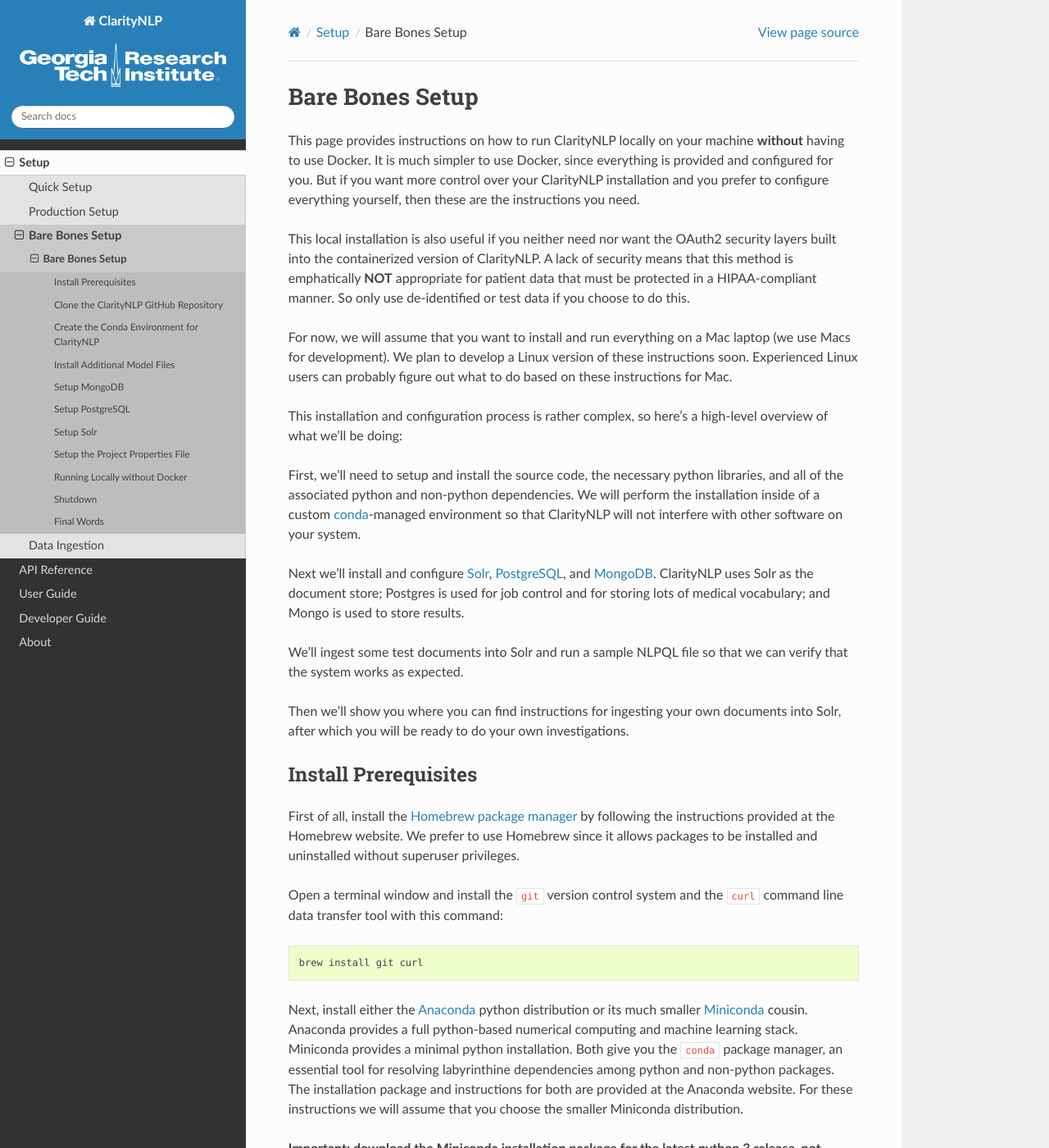
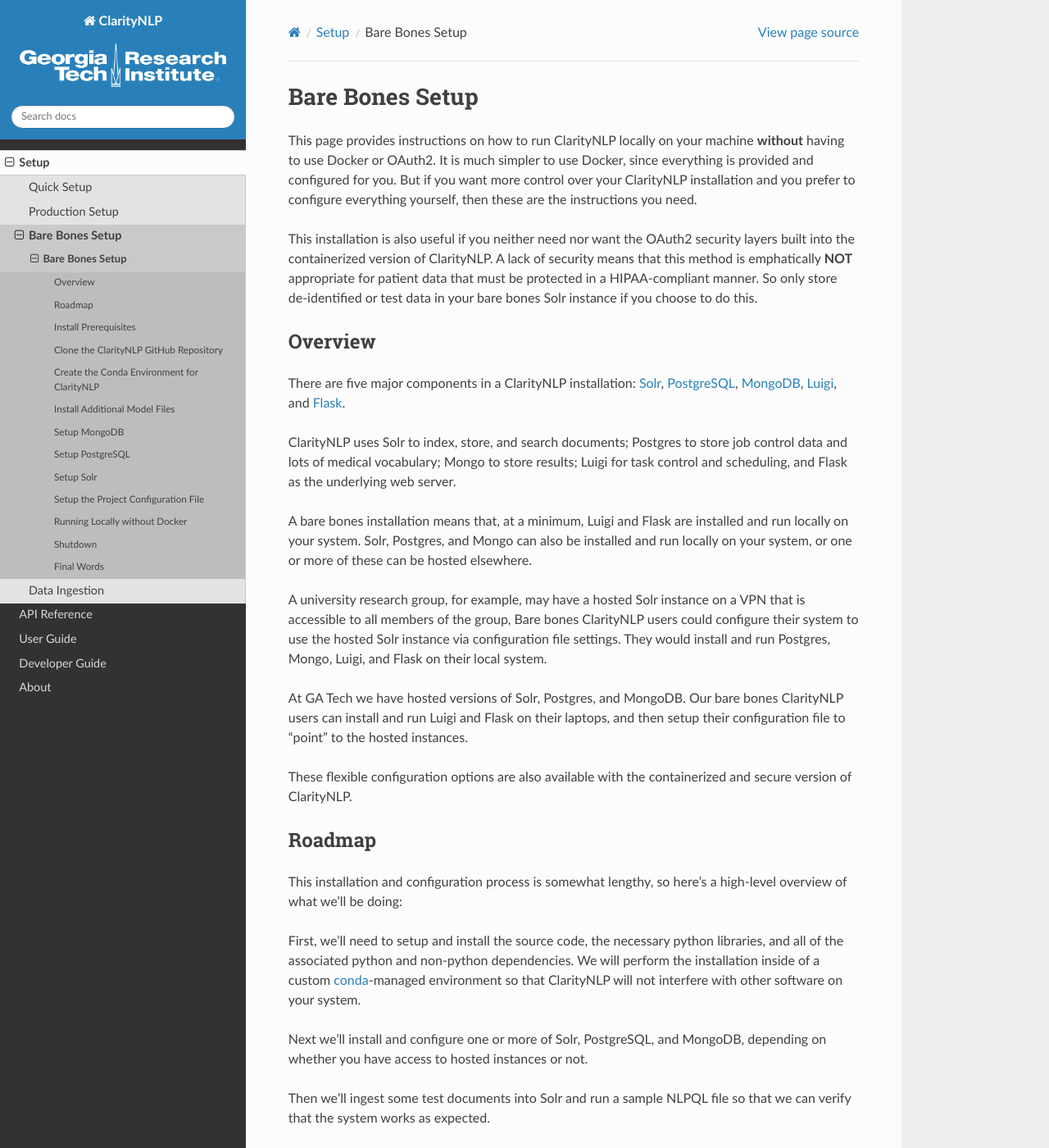
Before and after one commit to ClarityNLP/ClarityNLP, a Sphinx documentation site: the page built from docs/setup/bare-bones-setup.rst, in a window 1280 px wide and 1400 px high. Shown: the whole window at 82% size. Built offline with Sphinx 7.4.7 and the Read the Docs theme 2.0.0, drawn with Linux system fonts in a browser that asks for light colours; pages that are not in the unit, such as notebooks, are missing from menus; some of the changed text lies outside the part shown.

Commit message:
more work on the barebones documentation

```diff
--- a/docs/setup/bare-bones-setup.rst
+++ b/docs/setup/bare-bones-setup.rst
@@ -2,24 +2,54 @@
 ================
 
 This page provides instructions on how to run ClarityNLP locally on your
-machine **without** having to use Docker. It is much simpler to use Docker,
-since everything is provided and configured for you. But if you want more
-control over your ClarityNLP installation and you prefer to configure
+machine **without** having to use Docker or OAuth2. It is much simpler to use
+Docker, since everything is provided and configured for you. But if you want
+more control over your ClarityNLP installation and you prefer to configure
 everything yourself, then these are the instructions you need.
 
-This local installation is also useful if you neither need nor want
-the OAuth2 security layers built into the containerized version of
-ClarityNLP. A lack of security means that this method is emphatically
-**NOT** appropriate for patient data that must be protected in a
-HIPAA-compliant manner. So only use de-identified or test data if you
-choose to do this.
+This installation is also useful if you neither need nor want the OAuth2
+security layers built into the containerized version of ClarityNLP. A lack
+of security means that this method is emphatically **NOT** appropriate for
+patient data that must be protected in a HIPAA-compliant manner. So only store
+de-identified or test data in your bare bones Solr instance if you choose
+to do this.
 
-For now, we will assume that you want to install and run everything on
-a Mac laptop (we use Macs for development). We plan to develop a Linux version
-of these instructions soon. Experienced Linux users can probably figure out
-what to do based on these instructions for Mac.
+Overview
+--------
 
-This installation and configuration process is rather complex, so here's a
+There are five major components in a ClarityNLP installation:
+`Solr <https://lucene.apache.org/solr/>`_,
+`PostgreSQL <https://www.postgresql.org/>`_,
+`MongoDB <https://www.mongodb.com/>`_,
+`Luigi <https://luigi.readthedocs.io/en/stable/#>`_, and
+`Flask <http://flask.pocoo.org/>`_.
+
+ClarityNLP uses Solr to index, store, and search documents; Postgres to store
+job control data and lots of medical vocabulary; Mongo to store results;
+Luigi for task control and scheduling, and Flask as the underlying web server.
+
+A bare bones installation means that, at a minimum, Luigi and Flask are
+installed and run locally on your system. Solr, Postgres, and Mongo can also
+be installed and run locally on your system, or one or more of these can be
+hosted elsewhere.
+
+A university research group, for example, may have a hosted Solr instance on a
+VPN that is accessible to all members of the group, Bare bones ClarityNLP users
+could configure their system to use the hosted Solr instance via configuration
+file settings. They would install and run Postgres, Mongo, Luigi, and Flask on
+their local system.
+
+At GA Tech we have hosted versions of Solr, Postgres, and MongoDB. Our bare
+bones ClarityNLP users can install and run Luigi and Flask on their laptops,
+and then setup their configuration file to "point" to the hosted instances.
+
+These flexible configuration options are also available with the containerized
+and secure version of ClarityNLP.
+
+Roadmap
+-------
+
+This installation and configuration process is somewhat lengthy, so here's a
 high-level overview of what we'll be doing:
 
 First, we'll need to setup and install the source code, the necessary python
@@ -28,18 +58,21 @@
 `conda <https://www.anaconda.com>`_-managed environment
 so that ClarityNLP will not interfere with other software on your system.
 
-Next we'll install and configure `Solr <https://lucene.apache.org/solr/>`_,
-`PostgreSQL <https://www.postgresql.org/>`_, and
-`MongoDB <https://www.mongodb.com/>`_. ClarityNLP uses Solr as the document
-store; Postgres is used for job control and for storing lots of medical
-vocabulary; and Mongo is used to store results.
+Next we'll install and configure one or more of Solr, PostgreSQL, and MongoDB,
+depending on whether you have access to hosted instances or not.
 
-We'll ingest some test documents into Solr and run a sample NLPQL file so that
-we can verify that the system works as expected.
+Then we'll ingest some test documents into Solr and run a sample NLPQL file so
+that we can verify that the system works as expected.
 
-Then we'll show you where you can find instructions for ingesting your own
-documents into Solr, after which you will be ready to do your own
+After that we'll show you where you can find instructions for ingesting your
+own documents into Solr, after which you will be ready to do your own
 investigations.
+
+For now, we will assume that you want to install and run everything on
+a Mac laptop (we use Macs for development). We plan to develop a Linux version
+of these instructions soon. Experienced Linux users can probably figure out
+what to do based on these instructions for Mac.
+
 
 Install Prerequisites
 ---------------------
@@ -81,25 +114,32 @@
 Open a terminal window on your system and change directories to wherever you
 want to install ClarityNLP. Create a new folder called ``ClarityNLPBareBones``,
 to emphasize that it will hold a version of ClarityNLP configured for running
-locally on your system without Docker. There are several subprojects for
-ClarityNLP. You may want to try some of them, so it is best to organize
-everything under this single folder. You can create the umbrella folder, clone
-the repo, and initialize the various git submodules with these commands:
+locally on your system without Docker or OAuth2. You can create the umbrella
+folder, clone the repo, and initialize all submodules with these commands:
 ::
-
    cd /some/location/on/your/disk
    mkdir ClarityNLPBareBones
    cd ClarityNLPBareBones
    git clone --recurse-submodules https://github.com/ClarityNLP/ClarityNLP.git
    cd ClarityNLP
-   # git checkout develop
-   git submodule update --init --recursive --remote
+
+This command sequence will give you an up-to-date checkout of the master
+branch of the main ClarityNLP project. It will also checkout the latest master
+branch of all git submodules (additional code that ClarityNLP needs).
+
+The master branch of the git repository holds the most stable and well-tested
+version of ClarityNLP. If you instead want the latest development code, with
+the caveat that it will be less mature than the code in the master branch,
+checkout the ``develop`` branch of the repo with these additional commands:
+::
+   git checkout develop
+   git submodule foreach git pull origin develop
+
+After checking out your desired branch of the repository, change to the
+``barebones_setup`` folder of the repo with:
+::
    cd barebones_setup
 
-If you want the latest (and possibly unstable) code, checkout the ``develop``
-branch of the repo as indicated here as an optional step. If you prefer a much
-better tested and more stable release, stay on the ``master`` branch, which you
-get by default.
 
 Create the Conda Environment for ClarityNLP
 -------------------------------------------
@@ -145,7 +185,7 @@
 
 ClarityNLP uses the ``spacy`` and ``nltk`` natural language processing
 libraries, which require additional support files. From the same terminal
-window in the ``local_install`` folder, run these commands to install the
+window in the ``barebones_setup`` folder, run these commands to install the
 support files:
 ::
    conda activate claritynlp   # if not already active
@@ -157,8 +197,8 @@
 -------------
 
 ClarityNLP stores results in `MongoDB <https://www.mongodb.com/>`_, so you
-will need a MongoDB server running on your system. Use Homebrew to install
-MongoDB with this command:
+will need a MongoDB server running on your system. If you do not have access
+to a hosted MongoDB installation, use Homebrew to install MongoDB with:
 ::
    brew install mongodb
 
@@ -178,21 +218,16 @@
 server. From a **different** terminal window, start the MongoDB client by
 running ``mongo``. If the client launches successfully you should see a ``>``
 prompt. Enter ``show databases`` at the prompt and press enter. The system
-should respond with at least the *admin* and *test* databases. If you see this
-your installation should be OK. You can stop the client by typing ``exit`` at
-the prompt. Stop the mongo server by running <CTRL>-C in the server window.
+should respond with at least the *admin* and *test* databases. If you see both
+listed your installation should be OK. You can stop the client by typing
+``exit`` at the prompt. Stop the mongo server by running <CTRL>-C in the
+server window.
 
-
-.. MongoDB listens by default on port 27017, which is what we assume in these
-.. instructions. Make sure your ``project.cfg`` file contains the following
-.. entries in the ``[mongo]`` section:
-.. ::
-   [mongo]
-   host=localhost
-   port=27017
-   db=nlp
-   working_index=job_id
-   working_collection=pipeline_temp
+If you have access to a hosted MongoDB instance, you will need to know the
+hostname for your ``mongod`` server as well as the port number that it listens
+on. If your hosted instance requires user accounts, you will also need to know
+your username and password. These will be entered into the ``project.cfg``
+file in a later step below.
 
 
 Setup PostgreSQL
@@ -202,15 +237,17 @@
 job control and for storing OMOP vocabulary files. Perhaps the easiest option
 for installing Postgres on MacOSX is to download and install
 `Postgres.app <https://postgresapp.com/>`_, which takes care of most of the
-setup and configuration for you. Download the .dmg file from the Postgres.app
-website, run the installer, and click `initialize` to create a new server.
+setup and configuration for you. If you do not have access to a hosted Postgres
+server, download the .dmg file from the Postgres.app website, run the
+installer, and click `initialize` to create a new server.
 
 After everything is installed and running, you will see an elephant icon in
 the menu bar at the upper right corner of your screen. Click the icon and a
 menu will appear. The button in the lower right corner of the menu can be used
 to start and stop the database server. For now, click the button and stop the
 server, since we need to make a small change to the postgres configuration
-file.
+file. You will need to follow these configuration steps as well if you have a
+hosted Postgres instance.
 
 Edit the PostgreSQL Config File
 ^^^^^^^^^^^^^^^^^^^^^^^^^^^^^^^
@@ -226,7 +263,8 @@
 Open a text editor, browse to the Postgres data directory, and open the file
 ``postgresql.conf``. Search the file for the entry ``max_wal_size``, which
 governs the size of the write-ahead log (hence the WAL acronym). If the
-entry happens to be commented out, uncomment it. Set its value to 30GB. By
+entry happens to be commented out, uncomment it. Set its value to 30GB (if
+the value is already greater than 30GB don't change it). By
 doing this we prevent checkpoints from occurring too frequently and slowing
 down the data ingest process. Save the file after editing.
 
@@ -246,7 +284,7 @@
    CREATE ROLE clarity_user WITH LOGIN PASSWORD 'password';
    CREATE DATABASE clarity;
    GRANT SELECT, INSERT, UPDATE, DELETE ON ALL TABLES IN SCHEMA nlp TO clarity_user;
-   GRANT USAGE, SELECT ON ALL SEQUENCES IN SCHEMA nlp to clarity_user;
+   GRANT USAGE, SELECT ON ALL SEQUENCES IN SCHEMA nlp TO clarity_user;
 
 These commands create the database and grant the ``clarity_user`` sufficient
 privileges for use with ClarityNLP.
@@ -317,7 +355,8 @@
 Setup Solr
 ----------
 ClarityNLP uses `Solr <http://lucene.apache.org/solr/>`_ as its document store.
-Install Solr with Homebrew by running this command:
+If you do not have access to a hosted Solr instance, install Solr with Homebrew
+by running this command:
 ::
    brew install solr
 
@@ -328,15 +367,24 @@
    solr start
 
 After starting Solr, check to see that it is running by opening a web browser
-to ``http://localhost:8983``.  You should see the Solr admin dashboard. If you
-do, your local Solr installation is up and running.
+to ``http://localhost:8983`` (or the appropriate URL for your hosted instance).
+You should see the Solr admin dashboard. If you do, your Solr installation is
+up and running.
 
 We need to do some additional configuration of the Solr server and ingest
 some test documents. We provide a python script to do this for you. Open a
-terminal window to ``ClarityNLPBareBones/barebones_setup`` and run:
+terminal window to ``ClarityNLPBareBones/ClarityNLP/barebones_setup``. If you
+installed Solr on your local system run:
 ::
    conda activate claritynlp
    python ./configure_solr.py
+
+If you use a hosted Solr instance, you should run these commands instead,
+replacing the ``<hostname>`` and ``<port_number>`` placeholders with the values
+for your hosted instance:
+::
+   conda activate claritynlp
+   python ./configure_solr.py --hostname <hostname_string> --port <port_number>
 
 This script creates a Solr core named ``claritynlp_test``, adds some custom
 fields and types, and loads test documents contained in four ``.csv`` files.
@@ -345,13 +393,8 @@
 appear in the console as the script runs). If the load failed for any reason
 an error message will be written to stdout.
 
-.. follow the instructions at
-.. `Custom Solr Setup <https://clarity-nlp.readthedocs.io/en/latest/developer_guide/technical_background/solr.html>`_
-.. for configuring various field types required by ClarityNLP.
-
-
 ClarityNLP expects the ingested documents to have a minimal set of fields, which
-are listed in the next table:
+appear in the next table:
 
 +-------------+--------------------------------------------------------------------+
 | Field Name  | Description                                                        |
@@ -386,24 +429,34 @@
 `here <https://github.com/ClarityNLP/Utilities>`_.
 
 
-Setup the Project Properties File
----------------------------------
+Setup the Project Configuration File
+------------------------------------
 
 In the ``ClarityNLPBareBones/barebones_setup`` directory you will find a file named
 ``project.cfg``. This file gets loaded on startup and it configures Clarity to
 run locally on your system.
 
-If you changed the PostgreSQL password above when you created the user account,
-open ``project.cfg`` in a text editor, locate the ``[pg]`` section, find the
+If you plan to use hosted instances of either Solr, Postgres, or MongoDB, you
+will need to edit the file and set the values appropriate for your system. The
+file has a simple ``key=value`` format for each parameter. The Solr parameters
+are located under the ``[solr]`` header, the Postgres params under the ``[pg]``
+header, and the MongoDB params under the ``[mongo]`` header.
+
+For instance, if you installed everything locally, but you changed the
+PostgreSQL password above when you created the user account, you need to open
+``project.cfg`` in a text editor, locate the ``[pg]`` section, find the
 ``password=password`` entry, and change the text on the right side of the
-equals sign to the password that you used. For instance, if you used a password
+equals sign to the password that you used. If you used a password
 of ``jx8#$04!Q%``, change the password line to ``password=jx8#$04!Q%``.
+
+Make the appropriate changes for Solr, Postgres, and MongoDB to conform to
+your desired configuration.
 
 The provided ``project.cfg`` file tells ClarityNLP to use ``/tmp`` as the
 location for the log file and various temporary files needed during the run. If
-you want to put these files somewhere else, create a directory on your system,
-make it writable, and set the paths in the ``[tmp]`` and ``[log]`` sections of
-``project.cfg``. The paths would look like this after any changes:
+you want to put these files somewhere else, create the desired folders on your
+system, make them writable, and set the paths in the ``[tmp]`` and ``[log]``
+sections of ``project.cfg``. The paths would look like this after any changes:
 ::
    [tmp]
    dir=/path/to/my/preferred/tmp/dir
@@ -412,43 +465,24 @@
    dir=/path/to/my/preferred/log/dir
 
 
-Finally, from the ``barebones_setup`` folder, copy ``project.cfg``
-into the ``nlp`` folder, which is where ClarityNLP expects to find it:
+**Double-check all entries in this file!** You will have problems getting the
+system to run if you have typos or other errors for these parameters.
+
+Finally, once you are satisifed that the data in the file is correct, copy
+``project.cfg`` from the ``barebones_setup`` folder into the ``nlp`` folder,
+which is where ClarityNLP expects to find it:
 ::
    cp project.cfg ../nlp/project.cfg
-
-
-..
-   Update Config Settings
-   ^^^^^^^^^^^^^^^^^^^^^^
-
-   After completing all of these steps, open your ``project.cfg`` file again and
-   update the settings to match your system. If you have followed the instructions
-   as given, your ``[pg]`` section should look like this:
-   ::
-      [pg]
-      host=localhost
-      dbname=clarity
-      user=clarity_user
-      password=password
-      port=5432
-
-   Double-check the port number on your system by clicking on the elephant icon
-   and selecting the ``Open Postgres`` menu item. You should see a database icon
-   for the mimic_v5 database that you just configured. Click the icon so that it
-   gets surrounded by the highlight square, then click the ``Server Settings...``
-   button above it. Note the port number, and, if necessary, change the value in
-   your project.cfg file to match it.
 
 
 Running Locally without Docker
 ------------------------------
 
 Now we're finally ready to run. Here are the instructions for running a job
-locally on your system, without using Docker. We open several terminal windows
-to start the various servers and schedulers. You can reduce the number of
-windows by configuring Mongo, Postgres, and Solr to start as background
-processes after each reboot, as mentioned above.
+with your bare bones ClarityNLP system. We open several terminal windows to
+start the various servers and schedulers. You can reduce the number of windows
+by configuring Mongo, Postgres, and Solr to start as background processes
+after each reboot, as mentioned above.
 
 1. Start Solr
 ^^^^^^^^^^^^^
@@ -490,22 +524,7 @@
 ^^^^^^^^^^^^^^^^^^^^^^^^^^^^^^^^^
 
 ClarityNLP uses Luigi to schedule and manage the data processing tasks. Luigi
-must be manually started each time you run.
-
-..
-   To configure Luigi, open the ``project.cfg`` file and find the ``[luigi]``
-   section. Set the values as follows:
-   ::
-      [luigi]
-      home=/path/to/luigi
-      scheduler=http://localhost:8082
-      workers=1
-      url=http://localhost:8082
-
-   Make sure that the ``home`` entry is set to the location of the luigi binary on
-   your system. On a Linux or Mac system, you can find this path by running
-   ``which luigi``. If you installed the Anaconda python3 distribution, this path
-   should be ``/anaconda3/bin/luigi``.
+must be manually started.
 
 We will run Luigi from a dedicated directory, ``~/tmp/luigi``. Open another
 terminal window and create ``~/tmp/luigi`` with these commands (this only
@@ -522,7 +541,8 @@
    luigid --pidfile pid --logdir logs --state-path statefile
 
 Luigi should start and the command prompt should become inactive. Keep Luigi
-running for your entire ClarityNLP session.
+running for your entire ClarityNLP session. You only need to start Luigi once,
+even if you process multiple NLPQL files.
 
 
 5. Start the ClarityNLP Flask Web Server
@@ -548,7 +568,8 @@
    The default value of ``FLASK_ENV`` is ``production``. The allowed values
    for ``FLASK_DEBUG`` are ``1`` (enable) and ``0`` (disable).
 
-The web server prints startup information to the screen as it initializes.
+Just like Luigi, the Flask web server only needs to be started once. The web
+server prints startup information to the screen as it initializes.
 You can safely ignore any ``No section:`` warnings. When initialization
 completes you should see output similar to this:
 ::
@@ -566,11 +587,11 @@
 several ClarityNLP tasks on a special validation document that was loaded into
 the ``claritynlp_test`` Solr core during setup.
 
-When we run our bare bones instance of ClarityNLP, it will process the
-validation document in our local Solr core, run the validation tasks, and
-write results to thelocal MongoDB instance. We can extract the results into
-a CSV file for easy viewing and then run a special python script to check that
-the results are correct.
+When we run this validation job, ClarityNLP will process the validation
+document in our local Solr core, run the validation tasks, and write results
+to the local MongoDB instance. We can extract the results into a CSV file for
+easy viewing and then run a special python script to check that the results
+are correct.
 
 You launch a ClarityNLP job by performing an HTTP POST of your NLPQL file to
 the ClarityNLP ``nlpql`` API endpoint. Since the local running instance of
@@ -666,7 +687,8 @@
 On the dialog that appears, set the ``File Format`` combo box selection to
 ``Comma Separated Values (.csv)``. Make sure that a ``.csv`` extension appears
 in the ``Save As`` edit control at the top of the dialog. Give the file a new
-name if you want, then click the ``Save`` button.
+name if you want (but with a ``.csv`` extension), then click the ``Save``
+button.
 
 With the file saved to disk in proper CSV format, run this command from the
 ``ClarityNLPBareBones/ClarityNLP/barebones_setup`` folder to check the values:
```
Also changed, not shown: other parts of docs/setup/bare-bones-setup.rst (+3 -3 lines).
